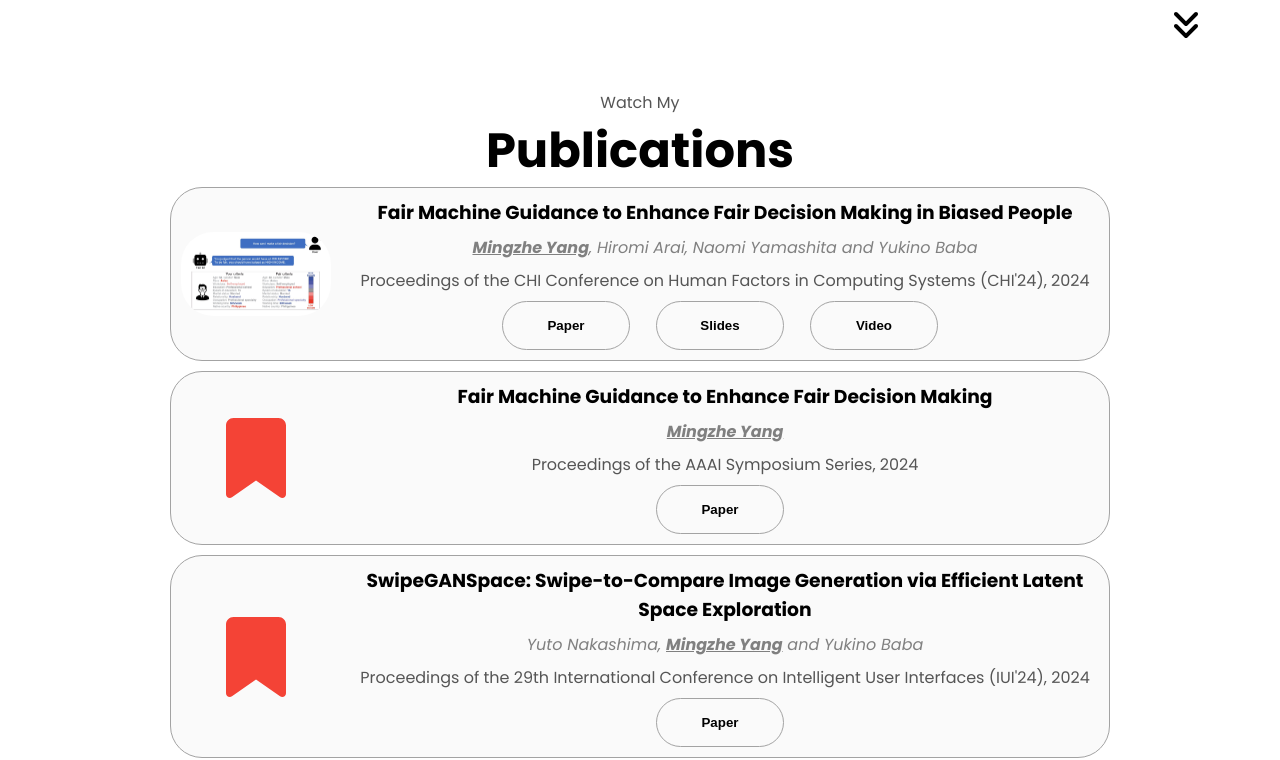
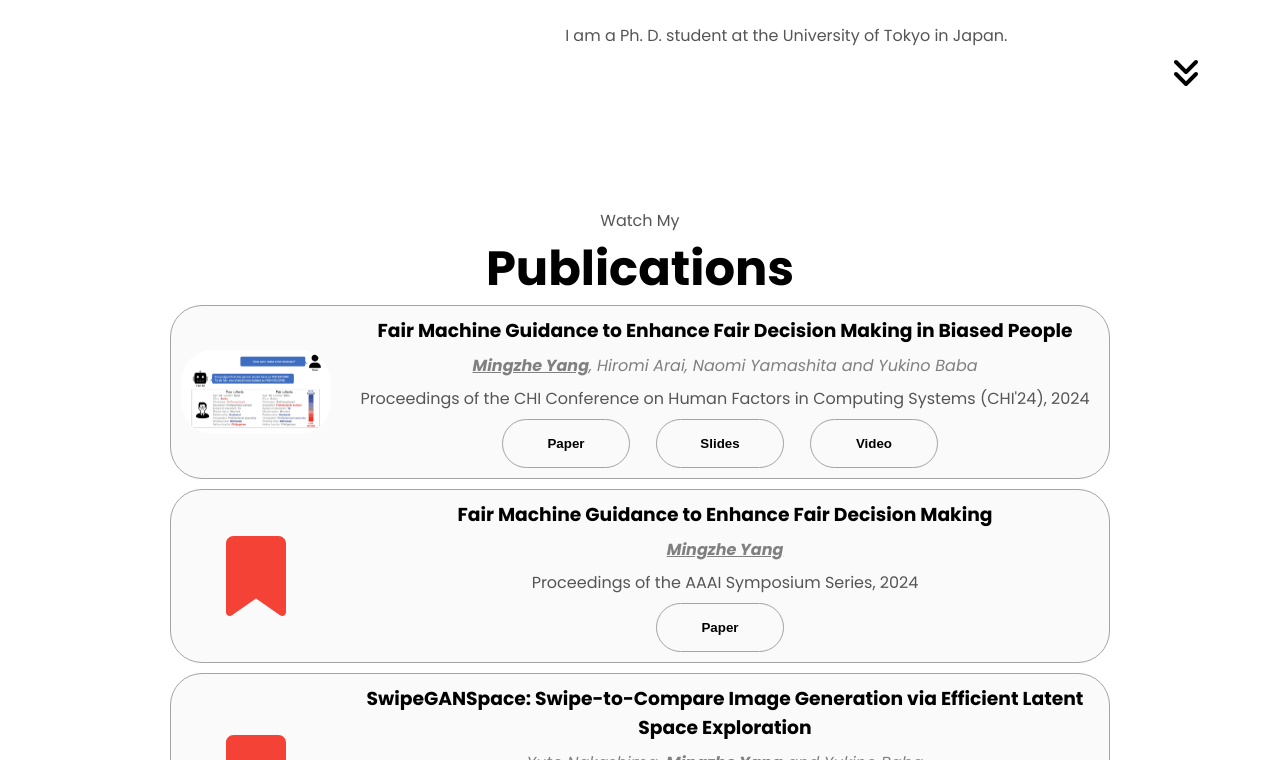
Before and after one commit to mei28/mei28.github.io, a React (Vite) app: page / in a window 1280 px wide. Shown: the part 1300-2060 px from the top of the page. Built offline with nearby package versions, Linux system fonts and the light colour scheme.

Commit message:
before more page

```diff
--- a/package.json
+++ b/package.json
@@ -4,7 +4,6 @@
   "version": "0.0.0",
   "type": "module",
   "homepage": "https://mei28.github.io/",
-  "private": true,
   "compilerOptions": {
     "noUnusedLocals": false,
     "noUnusedParameters": false
@@ -25,7 +24,8 @@
     "gh-pages": "^6.1.1",
     "pdfjs-dist": "^4.3.136",
     "react": "^18.2.0",
-    "react-dom": "^18.2.0"
+    "react-dom": "^18.2.0",
+    "react-router-dom": "^6.23.1"
   },
   "devDependencies": {
     "@types/node": "^20.14.0",
--- a/src/App.tsx
+++ b/src/App.tsx
@@ -1,4 +1,5 @@
-import './styles/App.css'
+import React from 'react';
+import { BrowserRouter as Router, Routes, Route } from 'react-router-dom';
 import Nav from './components/Nav';
 import Profile from './components/Profile';
 import About from './components/About';
@@ -12,8 +13,7 @@ import './styles/Sections.css';
 import './styles/Icons.css';
 import './styles/Buttons.css';
 
-function App() {
-  return (
+const Home: React.FC = () => (
   <>
     <Nav />
     <Profile />
@@ -24,7 +24,16 @@ function App() {
     <Contact />
     <Footer />
   </>
-  )
-}
+);
 
-export default App
+const App: React.FC = () => {
+  return (
+    <Router>
+      <Routes>
+        <Route path="/" element={<Home />} />
+      </Routes>
+    </Router>
+  );
+};
+
+export default App;
--- a/src/components/Nav.tsx
+++ b/src/components/Nav.tsx
@@ -12,7 +12,7 @@ const Nav: React.FC = () => {
   return (
     <header>
       <nav>
-        <div className="logo">Mingzhe Yang</div>
+        <div className="logo"><a href="/">Mingzhe Yang</a></div>
         <div className="nav-links-container">
           <ul className="nav-links">
             {Object.values(Sections).map((section) => (
--- a/src/styles/Nav.css
+++ b/src/styles/Nav.css
@@ -18,6 +18,15 @@ nav {
 .logo {
   font-size: 2rem;
   font-weight: bold;
+}
+
+.logo a {
+  color: black;
+  text-decoration: none;
+}
+
+.logo a:hover {
+  color: grey;
 }
 
 .nav-links-container {
--- a/src/styles/PublicationSection.css
+++ b/src/styles/PublicationSection.css
@@ -1,6 +1,7 @@
 #publications {
   position: relative;
   padding: 10px;
+  padding-top: 5rem; /* Add padding to the top to avoid overlap */
 }
 
 .experience-details-container {
--- a/src/styles/Sections.css
+++ b/src/styles/Sections.css
@@ -5,6 +5,7 @@ section {
   min-height: fit-content;
   position: relative;
   padding-bottom: 5rem; /* Add padding to the bottom to avoid overlap */
+  padding-top: 5rem; /* Add padding to the bottom to avoid overlap */
 }
 
 .section-container {
```
Also changed, not shown: 1 other file (tests, documents, lock files or other folders). Lines whose indentation alone changed are shown as unchanged.
